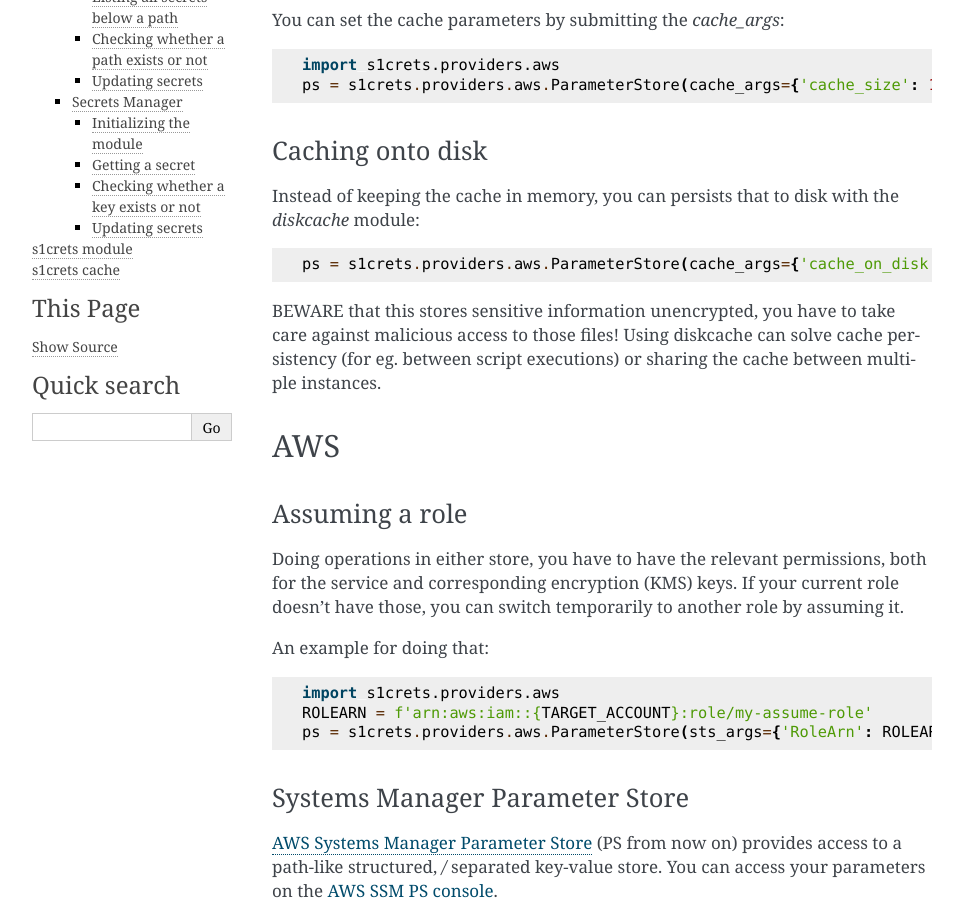
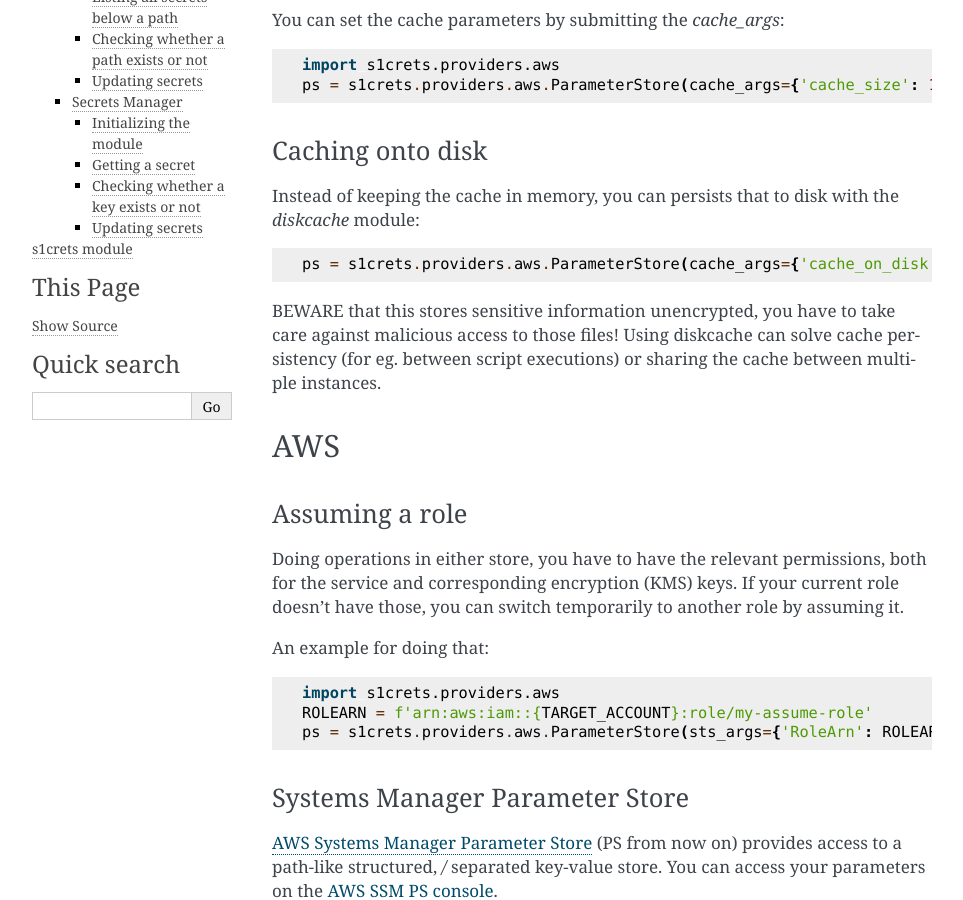
Before and after one commit to bra-fsn/s1crets, a Sphinx documentation site: the page built from docs/api.rst, in a window 1280 px wide and 900 px high, scrolled down 360 px. Shown: the whole window, without its empty margins (148-1111 px from the left). Built offline with Sphinx 7.4.7, drawn with Linux system fonts in a browser that asks for light colours.

Commit message:
no cache

```diff
--- a/docs/api.rst
+++ b/docs/api.rst
@@ -159,9 +159,3 @@ s1crets module
 
 .. automodule:: s1crets
     :members:
-
-s1crets cache
-=============
-
-.. automodule:: s1crets.cache
-    :members:
```
